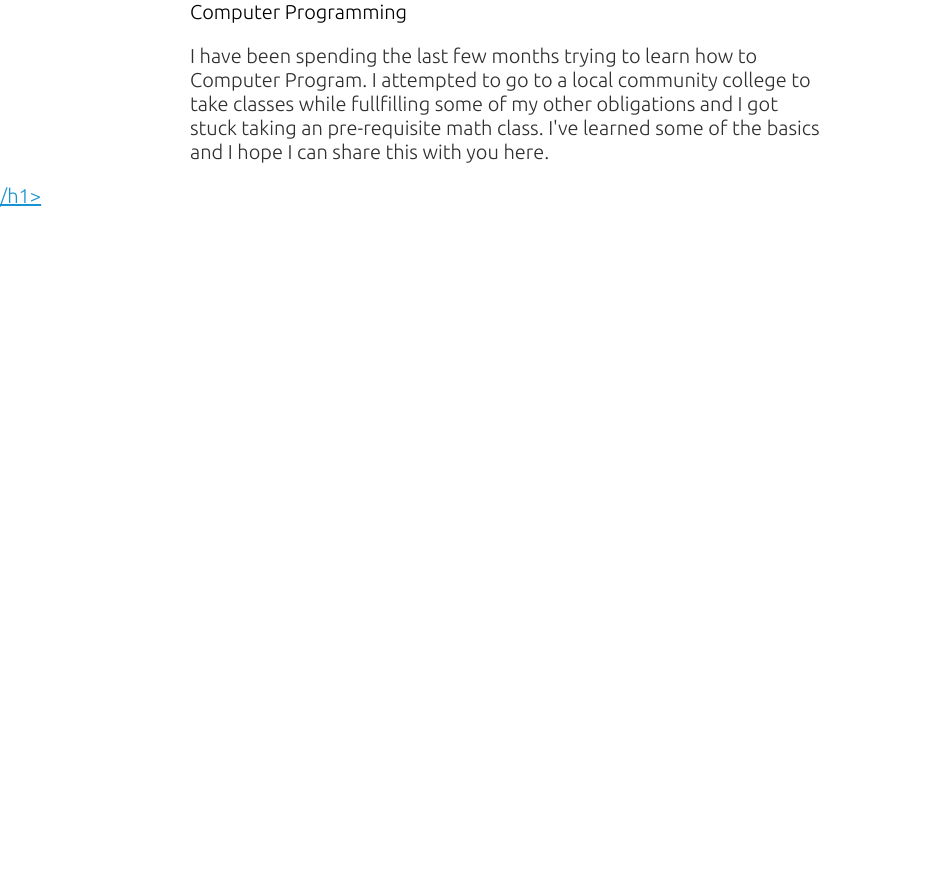
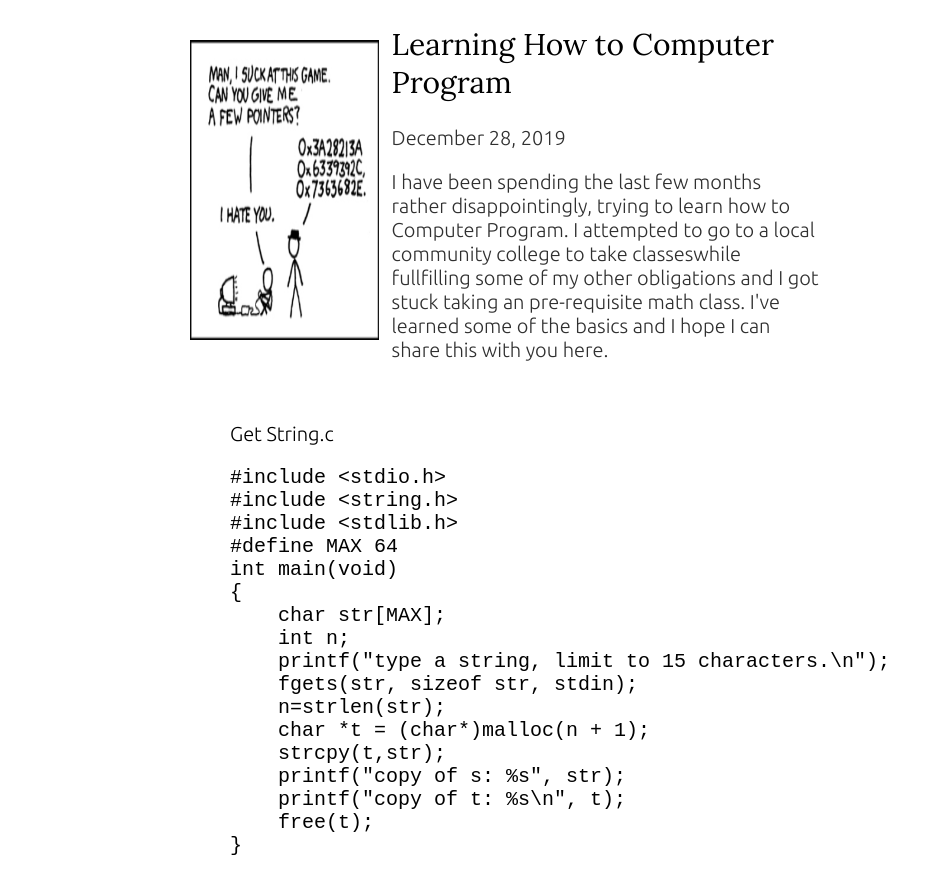
Before and after one commit to mcs415/blog, a plain HTML site: page coding.html in a window 1280 px wide. Shown: the whole page, without its empty margins (0-949 px from the left). Before the commit the page ends 800 px from the top, so only its background shows below. Drawn offline with Linux system fonts and the light colour scheme.

Commit message:
another commit

```diff
--- a/coding.html
+++ b/coding.html
@@ -12,15 +12,37 @@
 
 <div class="container container-flex">
     <main role="main">
-
-        <article class="article-featured>"
-            <h2 class="article-featured">Computer Programming</h2>
-            <p class="article-info"></p>
-            <p class="article-body">I have been spending the last few months trying to learn how to Computer Program.  I attempted to go to a local community college to take classes while fullfilling some of my other obligations and I got stuck taking an pre-requisite math class.  I've learned some of the basics and I hope I can share this with you here.<br>
-            </p>
-        <a href="</p>
+        <article class="article-recent">
+        <div class="article-recent-main">
+            <h2 class="article-title">Learning How to Computer Program</h2>
+            <p class="article-info">December 28, 2019</p>
+                <p class="article-body">I have been spending the last few months rather disappointingly, trying to learn how to Computer Program.  I attempted to go to a local community college to take classeswhile fullfilling some of my other obligations and I got stuck taking an pre-requisite math class.  I've learned some of the basics and I hope I can share this with you here.</p>
+            </div>
             <div class="article-recent-secondary">
-                <img src="images/pointersc.jpg.jpg" alt="">
+                <img class="article-image" src="images/pointersc.jpg" alt="">
             </div>
         </article>
-/h1>
+        <figure>
+          <figcaption>Get String.c</figcaption><pre>
+#include &ltstdio.h&gt
+#include &ltstring.h&gt
+#include &ltstdlib.h&gt
+#define MAX 64
+int main(void)
+{
+    char str[MAX];
+    int n;
+    printf("type a string, limit to 15 characters.\n");
+    fgets(str, sizeof str, stdin);
+    n=strlen(str);
+    char *t = (char*)malloc(n + 1);
+    strcpy(t,str);
+    printf("copy of s: %s", str);
+    printf("copy of t: %s\n", t);
+    free(t);
+}
+</code></pre>
+</figure>
+</article>
+</body>
+</html>
--- a/css/main.css
+++ b/css/main.css
@@ -38,12 +38,18 @@ aside {
     flex-direction: row;
     justify-content: space-between;
 }
+.article-featured {
+    border-bottom: #707070;
+    padding-bottom: 2em;
+    margin-bottom: 2em;
+}
 .article-recent {
     display: flex;
     flex-direction: column;
     margin-bottom: 2em;
 }
-.aticle-recent-main {
+
+.article-recent-main {
     order: 2;
 }
 .article-recent-secondary {
@@ -63,8 +69,7 @@ aside {
     }
     .article-image {
         width: 100%;
-        min-height: 250px;
-        object-fit: cover;
+        min-height: 300px;
     }
 }
 
```
Also changed, not shown: index.html (+1 -1 lines).
